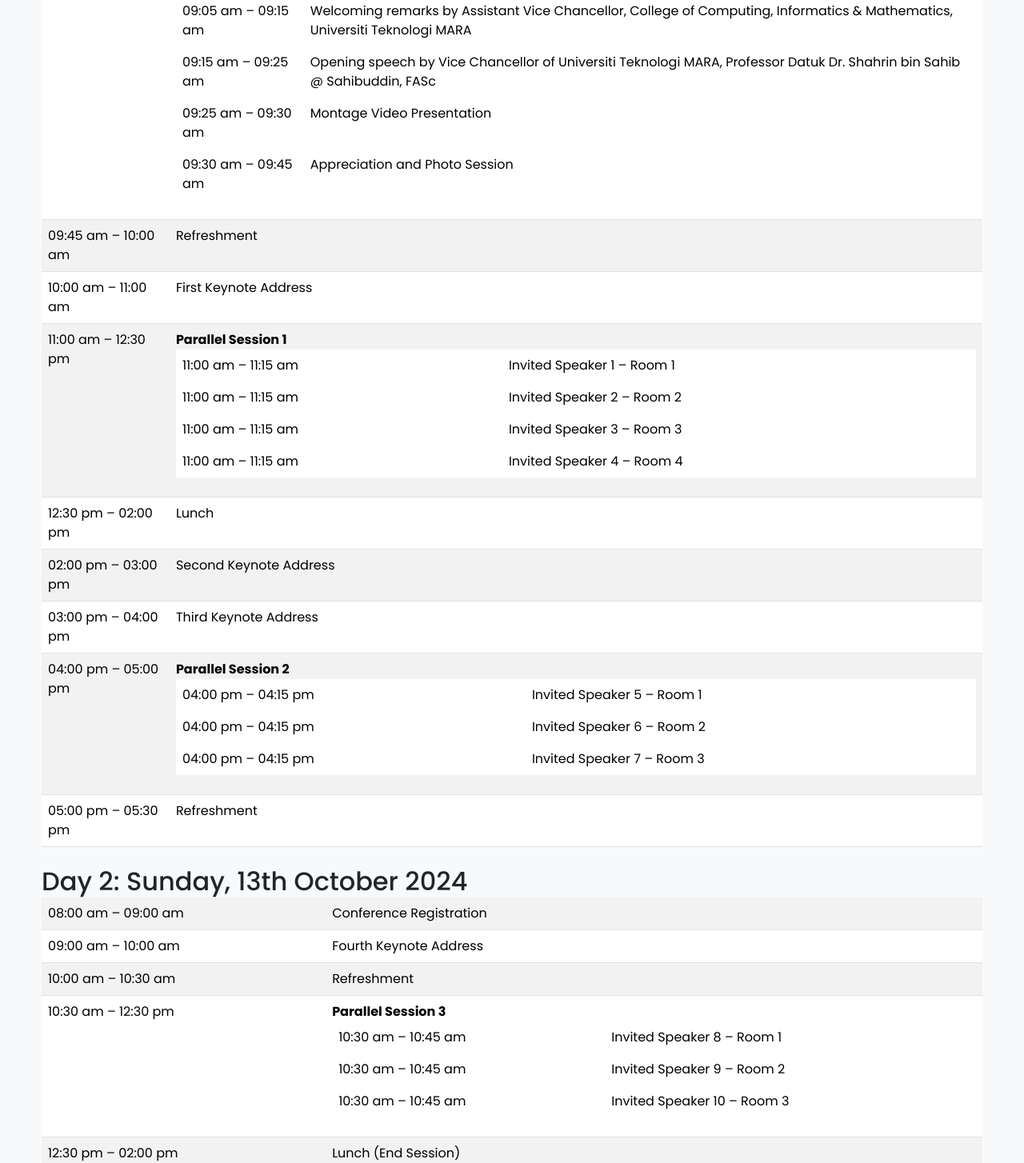
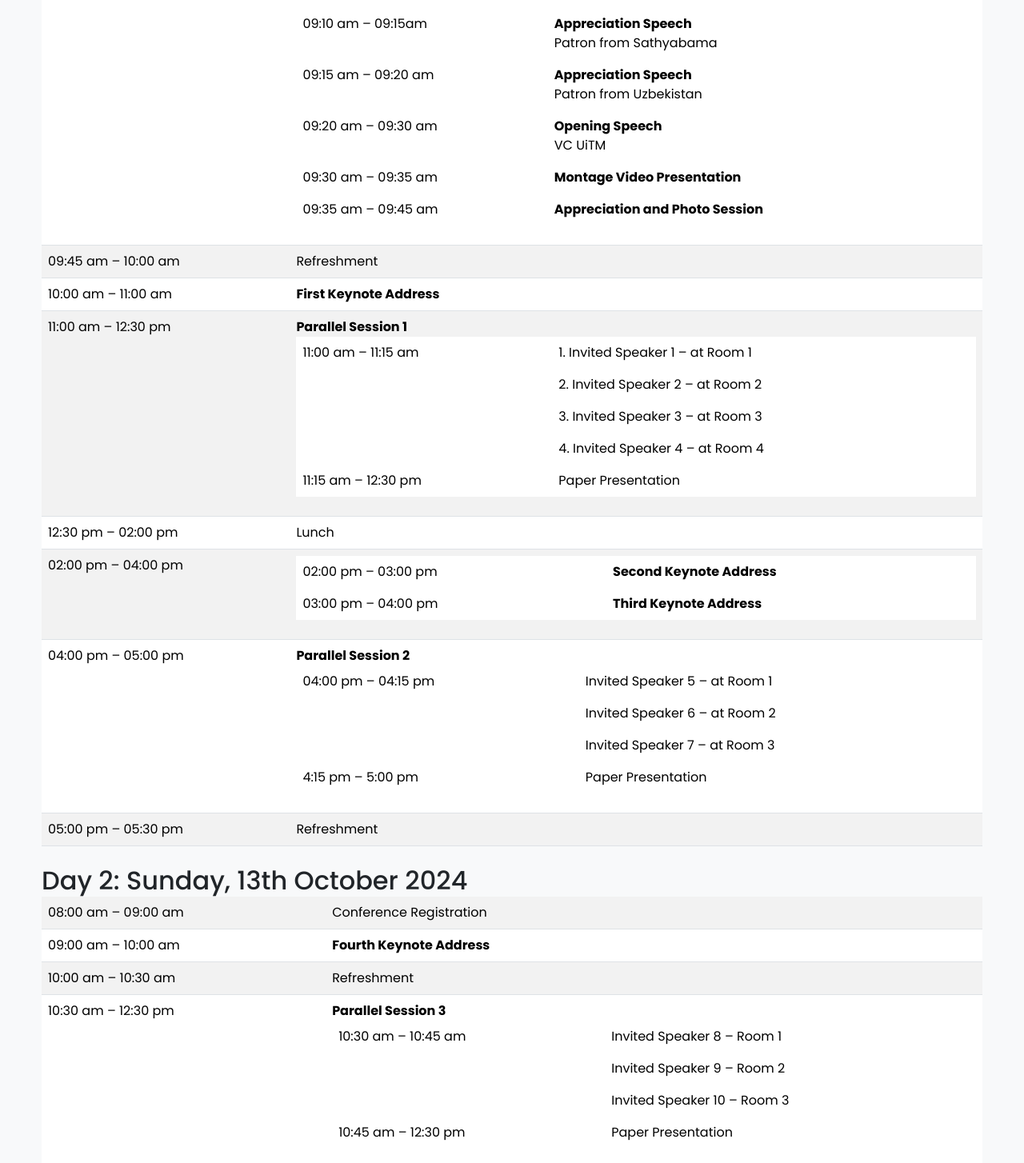
Before and after one commit to uicms2024/uicms2024.github.io, an Angular app: page /tentative in a window 1280 px wide. Shown: the part 397-1851 px from the top of the page at 80% size. Built offline with nearby package versions, Linux system fonts and the light colour scheme.

Commit message:
Update new tentative

```diff
--- a/src/app/tentative/tentative.component.html
+++ b/src/app/tentative/tentative.component.html
@@ -16,23 +16,31 @@
             <tbody>
               <tr>
                 <td>09:00 am – 09:05 am</td>
-                <td>Recitation and National Anthem</td>
+                <td class="fw-bold">Doa Recitation and National Anthem</td>
               </tr>
               <tr>
-                <td>09:05 am – 09:15 am</td>
-                <td>Welcoming remarks by Assistant Vice Chancellor, College of Computing, Informatics & Mathematics, Universiti Teknologi MARA</td>
+                <td>09:05 am – 09:10 am</td>
+                <td><span class="fw-bold">Welcoming speech</span><br />PNC KPPIM, UiTM</td>
               </tr>
               <tr>
-                <td>09:15 am – 09:25 am</td>
-                <td>Opening speech by Vice Chancellor of Universiti Teknologi MARA, Professor Datuk Dr. Shahrin bin Sahib &#64; Sahibuddin, FASc</td>
+                <td>09:10 am – 09:15am</td>
+                <td><span class="fw-bold">Appreciation Speech</span><br />Patron from Sathyabama</td>
               </tr>
               <tr>
-                <td>09:25 am – 09:30 am</td>
-                <td>Montage Video Presentation</td>
+                <td>09:15 am – 09:20 am</td>
+                <td><span class="fw-bold">Appreciation Speech</span><br />Patron from Uzbekistan</td>
               </tr>
               <tr>
-                <td>09:30 am – 09:45 am</td>
-                <td>Appreciation and Photo Session</td>
+                <td>09:20 am – 09:30 am</td>
+                <td><span class="fw-bold">Opening Speech</span><br />VC UiTM</td>
+              </tr>
+              <tr>
+                <td>09:30 am – 09:35 am</td>
+                <td class="fw-bold">Montage Video Presentation</td>
+              </tr>
+              <tr>
+                <td>09:35 am – 09:45 am</td>
+                <td class="fw-bold">Appreciation and Photo Session</td>
               </tr>
             </tbody>
           </table>
@@ -44,7 +52,7 @@
       </tr>
       <tr>
         <td>10:00 am – 11:00 am</td>
-        <td>First Keynote Address</td>
+        <td class="fw-bold">First Keynote Address</td>
       </tr>
       <tr>
         <td>11:00 am – 12:30 pm</td>
@@ -54,19 +62,23 @@
             <tbody>
               <tr>
                 <td>11:00 am – 11:15 am</td>
-                <td>Invited Speaker 1 – Room 1</td>
+                <td>1. Invited Speaker 1 – at Room 1</td>
               </tr>
               <tr>
-                <td>11:00 am – 11:15 am</td>
-                <td>Invited Speaker 2 – Room 2</td>
+                <td>&nbsp;</td>
+                <td>2. Invited Speaker 2 – at Room 2</td>
               </tr>
               <tr>
-                <td>11:00 am – 11:15 am</td>
-                <td>Invited Speaker 3 – Room 3</td>
+                <td>&nbsp;</td>
+                <td>3. Invited Speaker 3 – at Room 3</td>
               </tr>
               <tr>
-                <td>11:00 am – 11:15 am</td>
-                <td>Invited Speaker 4 – Room 4</td>
+                <td>&nbsp;</td>
+                <td>4. Invited Speaker 4 – at Room 4</td>
+              </tr>
+              <tr>
+                <td>11:15 am – 12:30 pm</td>
+                <td>Paper Presentation</td>
               </tr>
             </tbody>
           </table>
@@ -77,12 +89,21 @@
         <td>Lunch</td>
       </tr>
       <tr>
-        <td>02:00 pm – 03:00 pm</td>
-        <td>Second Keynote Address</td>
-      </tr>
-      <tr>
-        <td>03:00 pm – 04:00 pm</td>
-        <td>Third Keynote Address</td>
+        <td>02:00 pm – 04:00 pm</td>
+        <td>
+          <table class="table table-borderless">
+            <tbody>
+              <tr>
+                <td>02:00 pm – 03:00 pm</td>
+                <td class="fw-bold">Second Keynote Address</td>
+              </tr>
+              <tr>
+                <td>03:00 pm – 04:00 pm</td>
+                <td class="fw-bold">Third Keynote Address</td>
+              </tr>
+            </tbody>
+          </table>
+        </td>
       </tr>
       <tr>
         <td>04:00 pm – 05:00 pm</td>
@@ -92,15 +113,19 @@
             <tbody>
               <tr>
                 <td>04:00 pm – 04:15 pm</td>
-                <td>Invited Speaker 5 – Room 1</td>
+                <td>Invited Speaker 5 – at Room 1</td>
               </tr>
               <tr>
-                <td>04:00 pm – 04:15 pm</td>
-                <td>Invited Speaker 6 – Room 2</td>
+                <td>&nbsp;</td>
+                <td>Invited Speaker 6 – at Room 2</td>
               </tr>
               <tr>
-                <td>04:00 pm – 04:15 pm</td>
-                <td>Invited Speaker 7 – Room 3</td>
+                <td>&nbsp;</td>
+                <td>Invited Speaker 7 – at Room 3</td>
+              </tr>
+               <tr>
+                <td>4:15 pm – 5:00 pm</td>
+                <td>Paper Presentation</td>
               </tr>
             </tbody>
           </table>
@@ -122,7 +147,7 @@
       </tr>
       <tr>
         <td>09:00 am – 10:00 am</td>
-        <td>Fourth Keynote Address</td>
+        <td class="fw-bold">Fourth Keynote Address</td>
       </tr>
       <tr>
         <td>10:00 am – 10:30 am</td>
@@ -139,12 +164,16 @@
                 <td>Invited Speaker 8 – Room 1</td>
               </tr>
               <tr>
-                <td>10:30 am – 10:45 am</td>
+                <td>&nbsp;</td>
                 <td>Invited Speaker 9 – Room 2</td>
               </tr>
               <tr>
-                <td>10:30 am – 10:45 am</td>
+                <td>&nbsp;</td>
                 <td>Invited Speaker 10 – Room 3</td>
+              </tr>
+                <tr>
+                <td>10:45 am – 12:30 pm</td>
+                <td>Paper Presentation</td>
               </tr>
             </tbody>
           </table>
```
